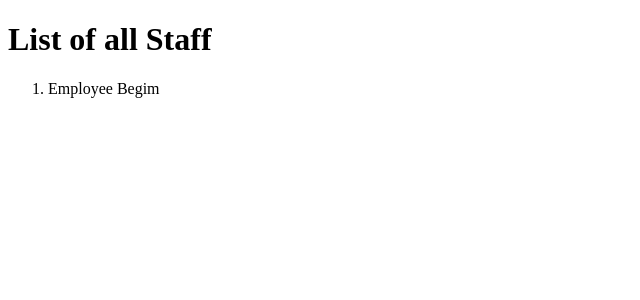
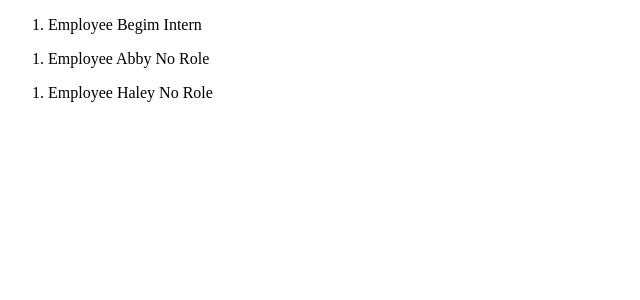
Before and after one commit to Musharrafbegim/react-app, a React (Create React App) app: page / in a window 1280 px wide. Shown: the top 300 px of the page, without its empty margins (0-640 px from the left). Built offline with nearby package versions, Linux system fonts and the light colour scheme.

Commit message:
--git props

```diff
--- a/src/App.js
+++ b/src/App.js
@@ -7,11 +7,17 @@ function App() {
   return (
 
     <div className="App">
+
        {showStaff ?
-        <Staff name="Begim"></Staff>
+       <>
+        <Staff name="Begim" role="Intern" />
+        <Staff name="Abby"/>
+        <Staff name="Haley"  />
+        </>
         :
         <p>Can't see the employees</p>
       }
+
     </div>
   );
 }
--- a/src/components/Staff.js
+++ b/src/components/Staff.js
@@ -2,11 +2,11 @@ import React from "react";
 
 function Staff(props){
     return(
-        <div>
-            <h1>List of all Staff</h1>
+        <div className="staff">
             <ol>
-                <li>Employee {props.name}</li>
+                <li>Employee {props.name} {props.role ? props.role : "No Role"}</li>
             </ol>
+
         </div>
     )
 }
```
